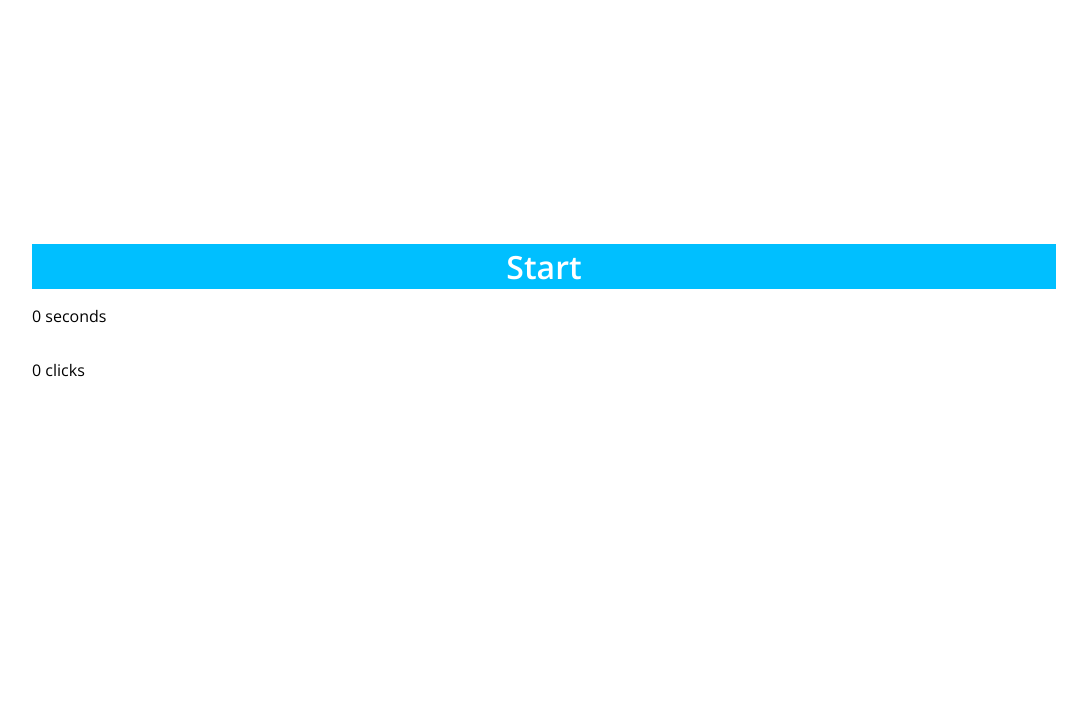
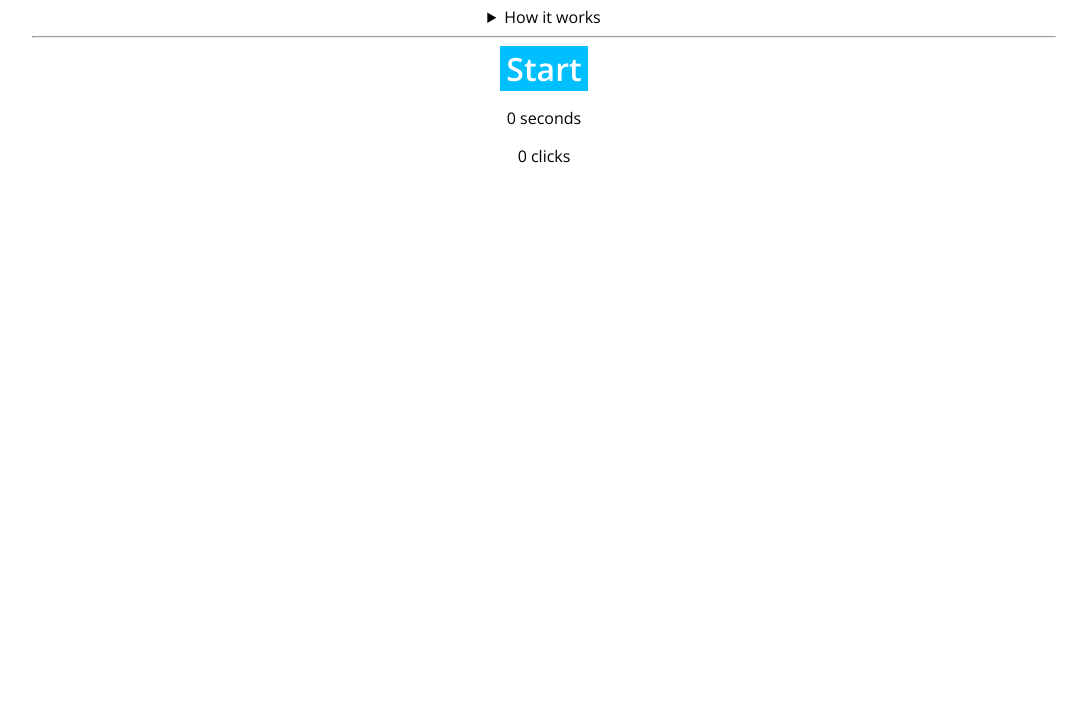
Before and after one commit to twboom/ClickSpeedTest, a plain HTML site: page index.html in a window 1280 px wide. Shown: the part 80-800 px from the top of the page, without its empty margins (96-1183 px from the left). Drawn offline with nearby package versions, Linux system fonts and the light colour scheme.

Commit message:
Worked on style

```diff
--- a/css/style.css
+++ b/css/style.css
@@ -10,13 +10,9 @@ html, body {
 }
 
 main {
-    position: absolute;
-    left: 10%;
-    display: flex;
-    flex-direction: column;
     width: 80%;
-    height: 100%;
-    justify-content: center;
+    margin: auto;
+    text-align: center;
 }
 
 button#toggle {
@@ -27,6 +23,7 @@ button#toggle {
     font-size: xx-large;
     font-weight: 600;
     transition: filter 0.2s;
+    cursor: pointer;
 }
 
 button#toggle:hover {
--- a/index.html
+++ b/index.html
@@ -16,6 +16,13 @@
     </script>
 
     <main>
+        <h1>Click Speed Test</h1>
+        <details>
+            <summary>How it works</summary>
+            Press the <kbd>start</kbd> button to start the test.
+            Then press your spacebar as fast as you can!
+        </details>
+        <hr>
         <button id="toggle">Start</button>
         <p><span id="timer">0</span> seconds</p>
         <p><span id="click-counter">0</span> clicks</p>
```
